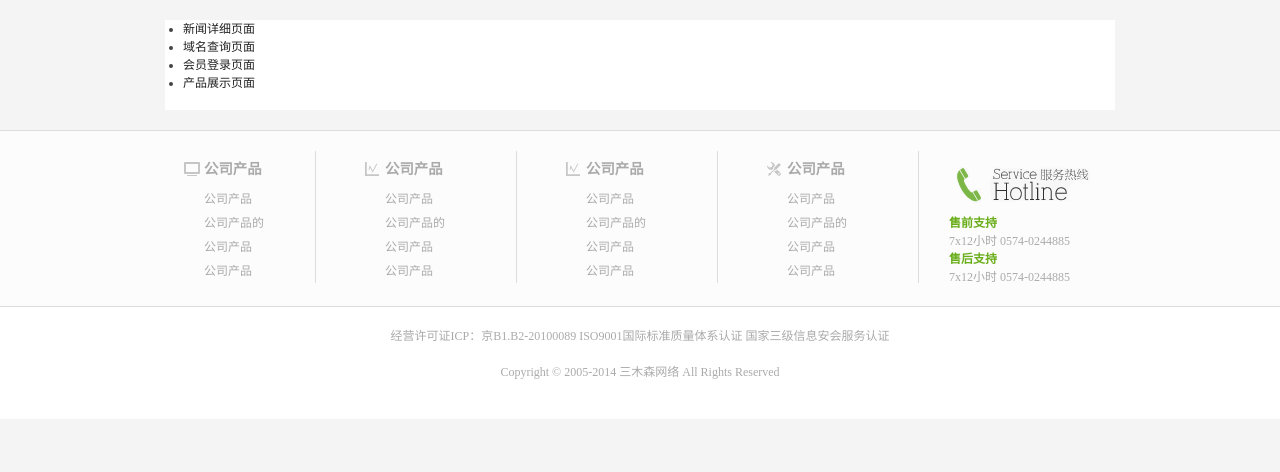
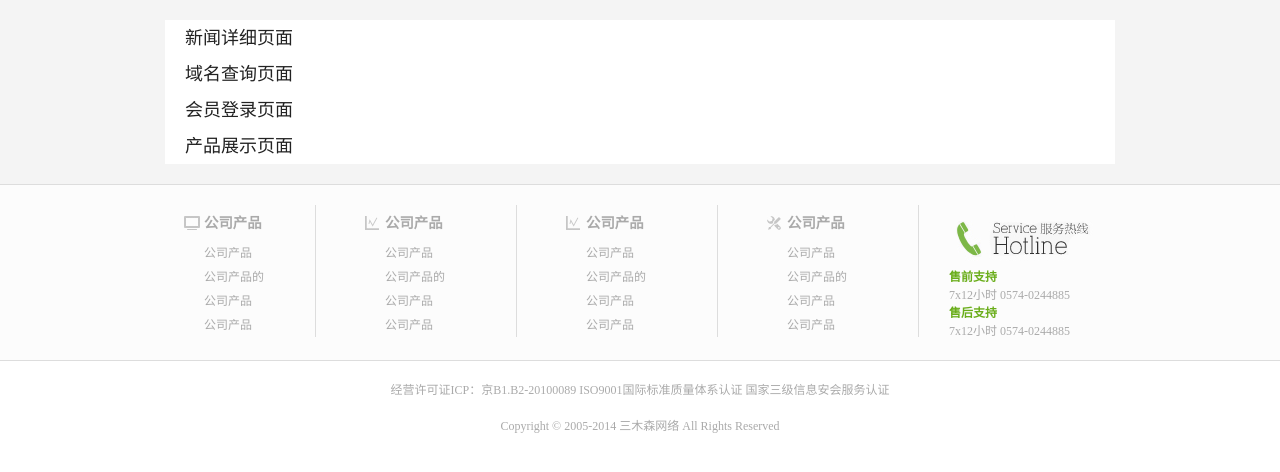
Before and after one commit to yysamson/idc-html, a PHP site: page /daohang.php in a window 1280 px wide. Shown: the part 142-614 px from the top of the page. Run offline with PHP 8.4, Linux system fonts and the light colour scheme.

Commit message:
新增已做导航页面样式

```diff
--- a/css/layout.css
+++ b/css/layout.css
@@ -319,3 +319,16 @@ select{
 .aside-help{
     padding-left: 20px;
 }
+
+.daohang ul{
+    padding: 0;
+    margin: 0;
+    list-style: none;
+}
+
+.daohang ul li{
+    padding-left:20px;
+    line-height: 2em;
+    margin: 0;
+    font-size: 1.5em;
+}
```
